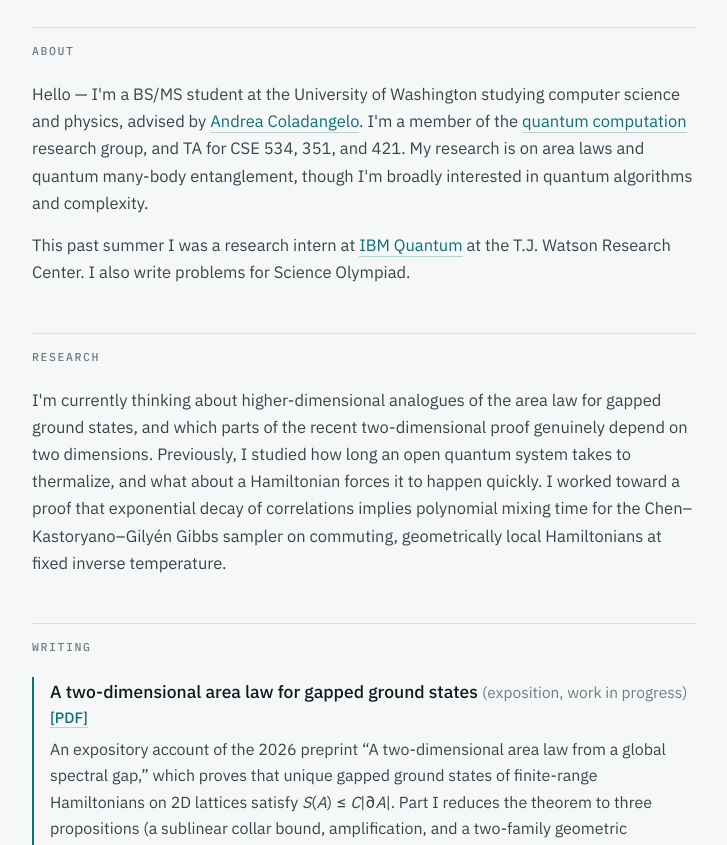
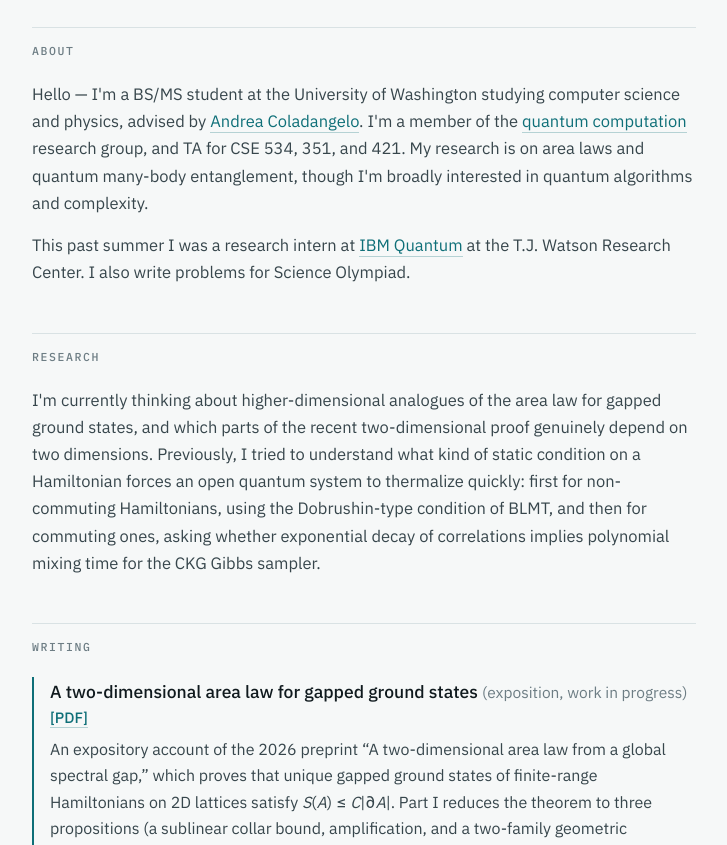
Before and after one commit to samibadalkhan/samibadalkhan.github.io, a plain HTML site: page index.html in a window 1280 px wide. Shown: the part 237-1082 px from the top of the page, without its empty margins (276-1003 px from the left). Drawn offline with nearby package versions, Linux system fonts and the light colour scheme.

Commit message:
Reword Gibbs sampler work as attempts; abbreviate BLMT and CKG

```diff
--- a/index.html
+++ b/index.html
@@ -126,7 +126,7 @@
 
   <section>
     <h2>Research</h2>
-    <p>I'm currently thinking about higher-dimensional analogues of the area law for gapped ground states, and which parts of the recent two-dimensional proof genuinely depend on two dimensions. Previously, I studied how long an open quantum system takes to thermalize, and what about a Hamiltonian forces it to happen quickly. I worked toward a proof that exponential decay of correlations implies polynomial mixing time for the Chen–Kastoryano–Gilyén Gibbs sampler on commuting, geometrically local Hamiltonians at fixed inverse temperature.</p>
+    <p>I'm currently thinking about higher-dimensional analogues of the area law for gapped ground states, and which parts of the recent two-dimensional proof genuinely depend on two dimensions. Previously, I tried to understand what kind of static condition on a Hamiltonian forces an open quantum system to thermalize quickly: first for non-commuting Hamiltonians, using the Dobrushin-type condition of BLMT, and then for commuting ones, asking whether exponential decay of correlations implies polynomial mixing time for the CKG Gibbs sampler.</p>
   </section>
 
   <section>
```
